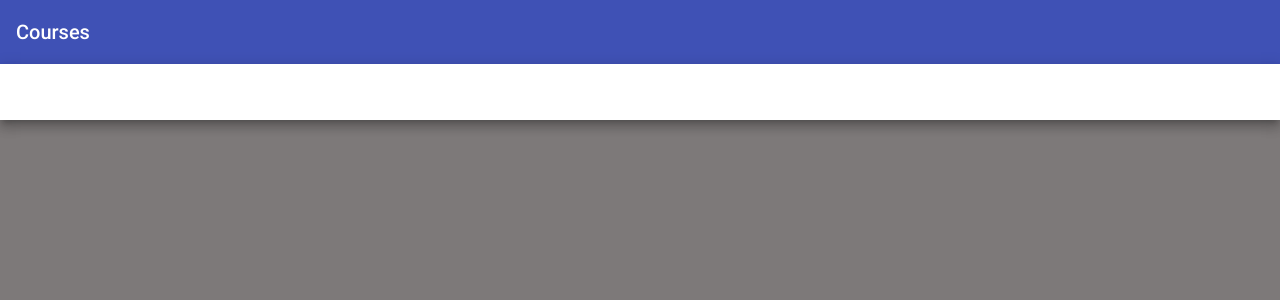
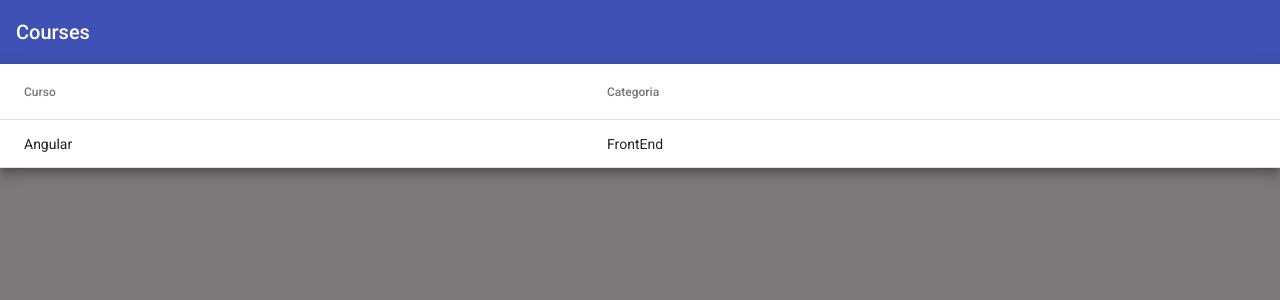
Before and after one commit to arthurmdros/InitialProject, an Angular app in the folder frontend/: page /courses in a window 1280 px wide. Shown: the top 300 px of the page. Built offline with nearby package versions, Linux system fonts and the light colour scheme.

Commit message:
Initialize datasource for courses

```diff
--- a/frontend/src/app/courses/courses/courses.component.ts
+++ b/frontend/src/app/courses/courses/courses.component.ts
@@ -1,4 +1,5 @@
 import { Component, OnInit } from '@angular/core';
+import { Course } from '../model/course';
 
 @Component({
   selector: 'app-courses',
@@ -7,6 +8,11 @@ import { Component, OnInit } from '@angular/core';
 })
 export class CoursesComponent implements OnInit {
 
+  courses: Course[] = [
+    {_id: '1', name: 'Angular', category: 'FrontEnd' }
+  ];
+  displayedColumns = ["name", "category"];
+
   constructor() { }
 
   ngOnInit(): void {
```
